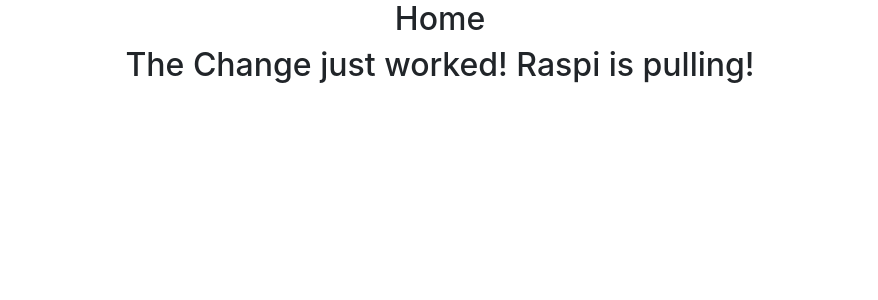
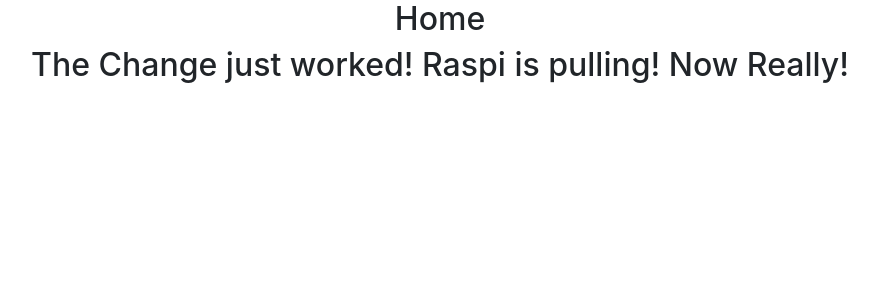
Before and after one commit to Petzys/rateyourprof, a React (Create React App) app: page /home in a window 1280 px wide. Shown: the top 300 px of the page, without its empty margins (200-1078 px from the left). Built offline with nearby package versions, Linux system fonts and the light colour scheme; the HTML template or start-up script is replaced by a standard one.

Commit message:
Added Test for Raspi, REALLY

```diff
--- a/src/pages/Home.tsx
+++ b/src/pages/Home.tsx
@@ -3,7 +3,7 @@ function Home() {
     return (
         <div>
             <h2>Home</h2>
-            <h2> The Change just worked! Raspi is pulling!</h2>
+            <h2> The Change just worked! Raspi is pulling! Now Really!</h2>
         </div>
     );
 }
```
